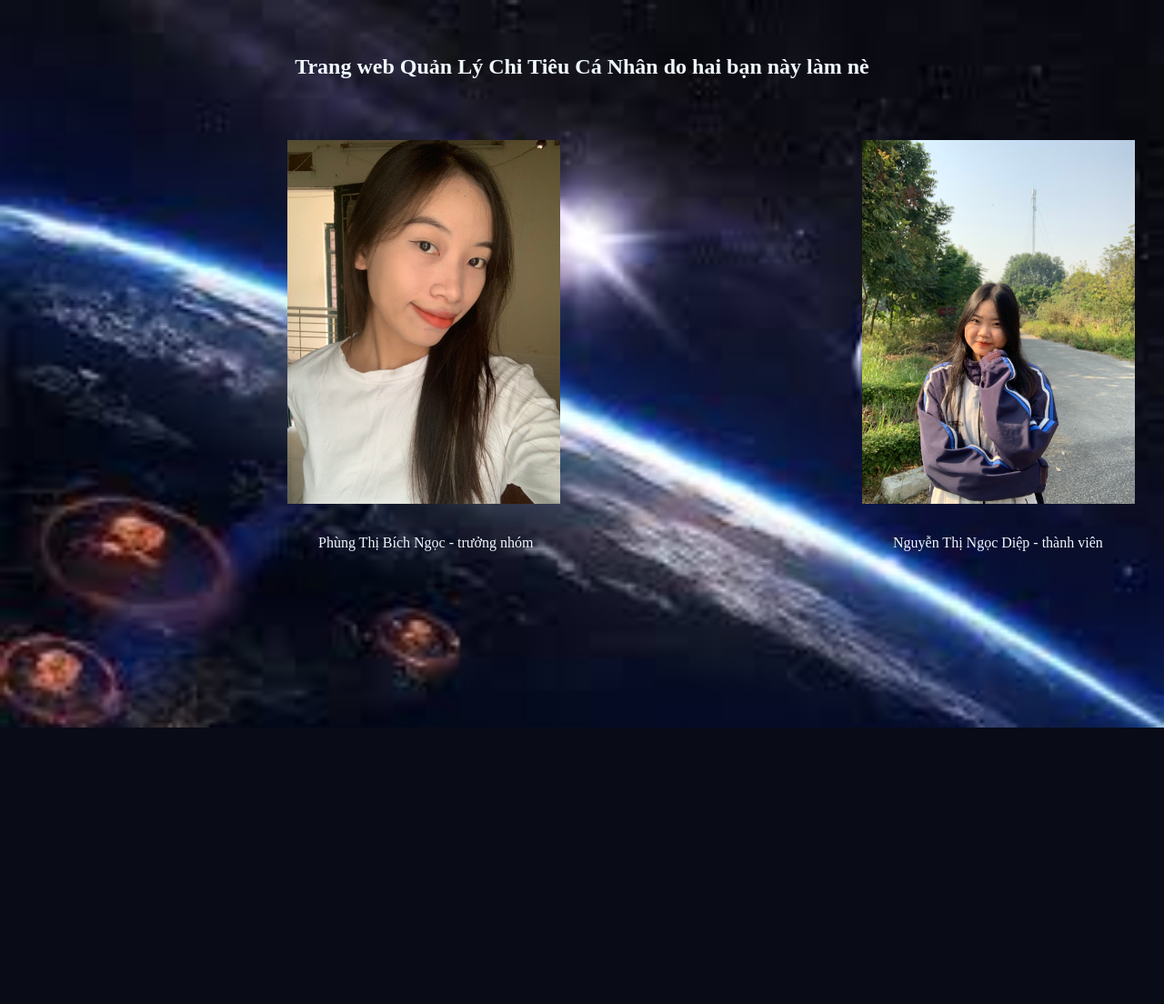
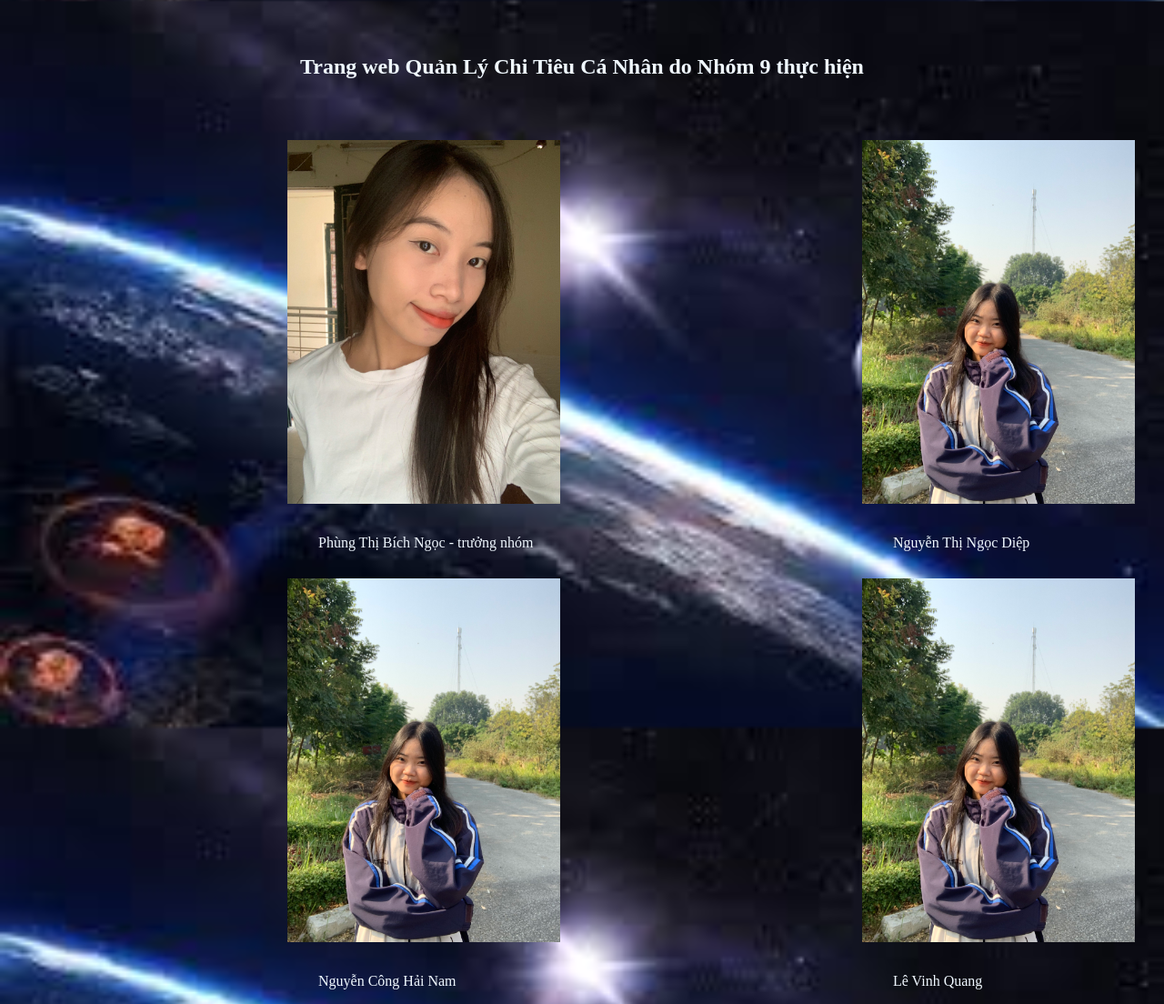
Before and after one commit to ngocphungg/Nhom9-QuanLyChiTieu, a PHP site: page /GioiThieuView.php in a window 1280 px wide. Shown: the whole page at 91% size. Before the commit the page ends 800 px from the top, so only its background shows below. Run offline with PHP 8.4, Linux system fonts and the light colour scheme.

Commit message:
Update GioiThieuView.php

```diff
--- a/GioiThieuView.php
+++ b/GioiThieuView.php
@@ -64,7 +64,7 @@
 
 <body>
 	<header>
-		<h2>Trang web Quản Lý Chi Tiêu Cá Nhân do hai bạn này làm nè</h2>
+		<h2>Trang web Quản Lý Chi Tiêu Cá Nhân do Nhóm 9 thực hiện</h2>
 	</header>
 	<nav>
 	<ul>
@@ -73,15 +73,16 @@
 			<p>Phùng Thị Bích Ngọc - trưởng nhóm</p>
 		</li>
 		<li>
-
-
+			<a><img src="images/ND1.jpg"></a>
+			<p>Nguyễn Thị Ngọc Diệp </p>
 			</li>
 		<li>
 			<a><img src="images/ND1.jpg"></a>
-			<p>Nguyễn Thị Ngọc Diệp - thành viên</p>
+			<p>Nguyễn Công Hải Nam </p>
 		</li>
 		<li>
-
+			<a><img src="images/ND1.jpg"></a>
+			<p>Lê Vinh Quang </p>
 		</li>
 	</ul>
 	</nav>
```
